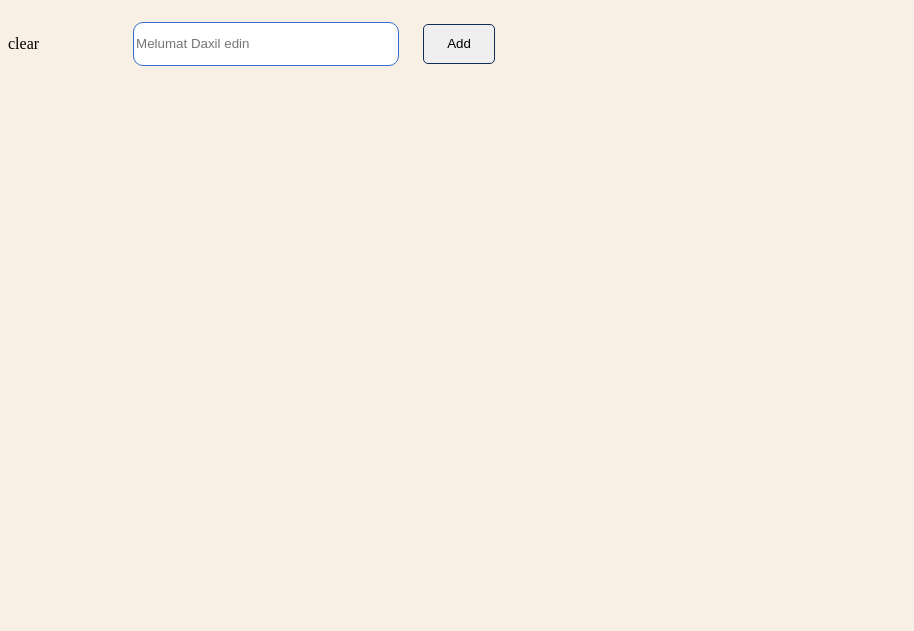
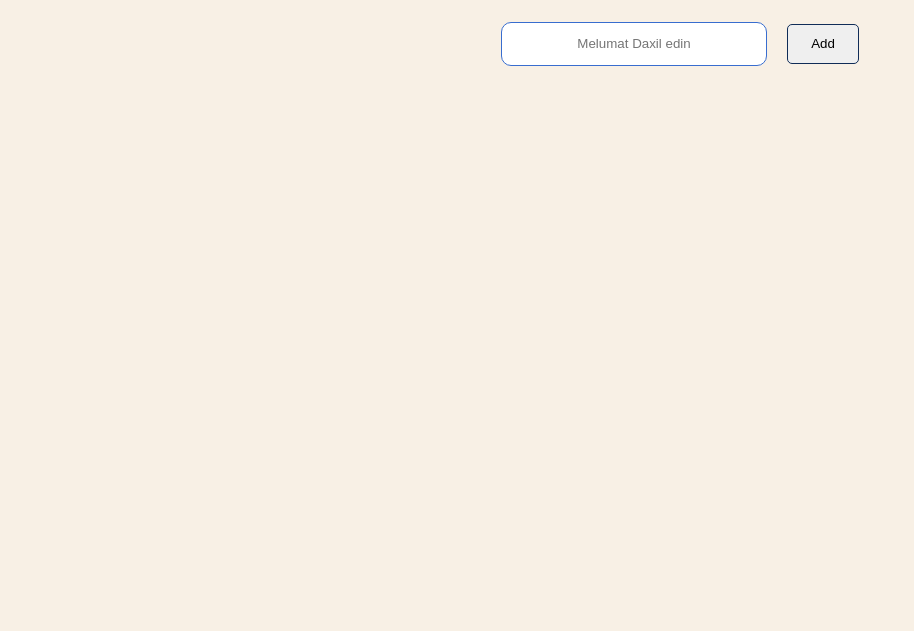
Before and after one commit to rufetalxanov/TodoList, a plain HTML site: page index.html in a window 1280 px wide. Shown: the part 169-800 px from the top of the page, without its empty margins (0-914 px from the left). Drawn offline with Linux system fonts and the light colour scheme.

Commit message:
Your commit message

```diff
--- a/index.html
+++ b/index.html
@@ -14,22 +14,23 @@
     <div class="todoContent">
         <h1 id="todoApp" class="textApp">Todo App</h1>
 
-clear
+        <div class="btngroup">
             <input id="todoInput" class="todoInput" placeholder="Melumat Daxil edin" />
             <button id="todoAdd" class="btn">Add</button>
+        </div>
 
-            <h2 id="info" class="none">Minumum 6 herf daxil edin</h2>
+        <h2 id="info" class="none">Minumum 6 herf daxil edin</h2>
 
-            <ul id="todoList">
-                <!-- <li>Item1</li>
+        <ul id="todoList">
+            <!-- <li>Item1</li>
                 <li>Item2</li>
                 <li>Item3</li>
                 <li>Item4</li> -->
-            </ul>
+        </ul>
 
 
 
-        </div>
+    </div>
 
 
 
--- a/style.css
+++ b/style.css
@@ -22,11 +22,18 @@ body {
 
 .todoInput {
   margin: 10px;
+  text-align: center;
   margin-left: 90px;
   width: 260px;
   height: 5vh;
   border-radius: 10px;
   border: solid 1px rgb(56, 109, 207);
+}
+
+.btngroup {
+  display: flex;
+  justify-content: center;
+  align-items: center;
 }
 
 .none {
```
